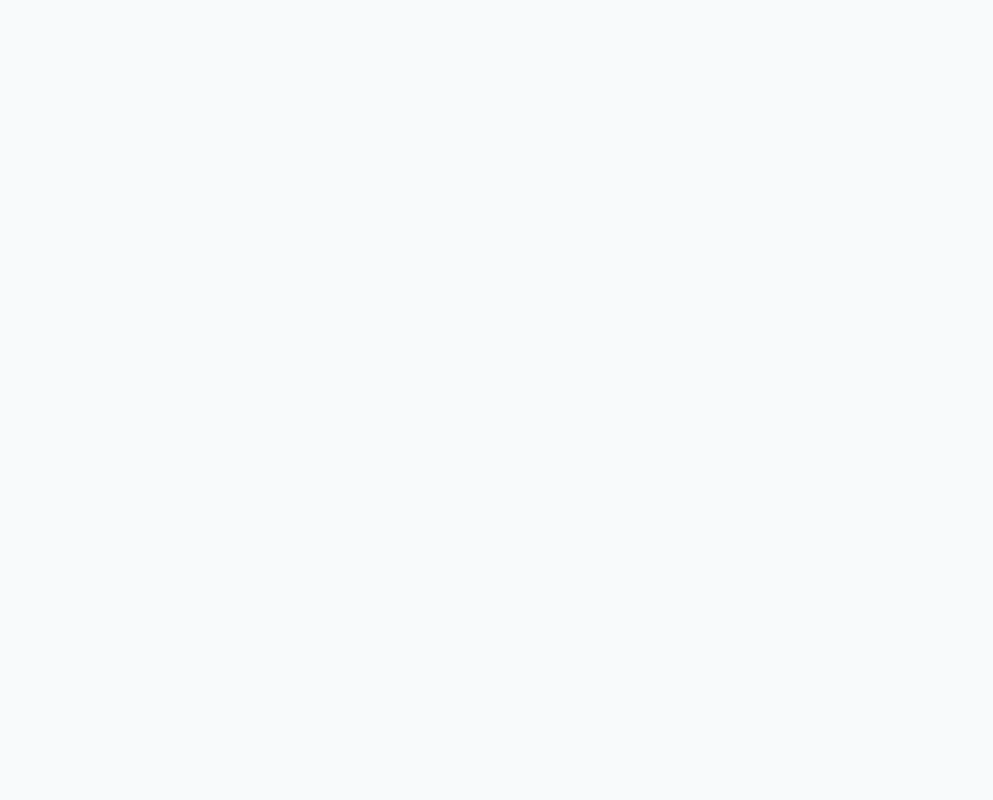
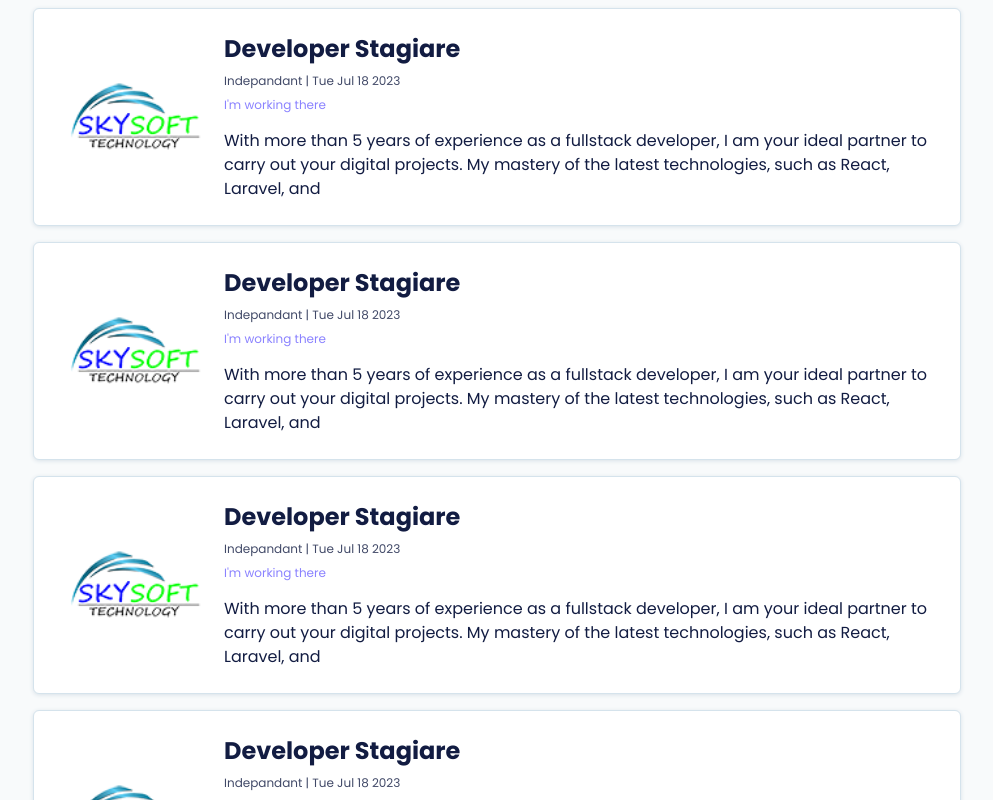
Before and after one commit to jeansamist/jeansamist-portfolio, a Next.js app: page / in a window 1280 px wide. Shown: the part 2320-3120 px from the top of the page, without its empty margins (143-1136 px from the left). Before the commit the page ends 2692 px from the top, so only its background shows below. Built offline with nearby package versions, Linux system fonts and the light colour scheme.

Commit message:
experiance

```diff
--- a/src/components/Cards.tsx
+++ b/src/components/Cards.tsx
@@ -49,13 +49,11 @@ export const Card: FunctionComponent<CardProps> = ({
   );
 };
 
-export type ServiceCardProps = PropsWithChildren<
-  {
-    name: ReactNode;
-    image: string | StaticImageData;
-    description: ReactNode;
-  } & CardProps
->;
+export type ServiceCardProps = {
+  name: ReactNode;
+  image: string | StaticImageData;
+  description: ReactNode;
+} & CardProps;
 
 export const ServiceCard: FunctionComponent<ServiceCardProps> = ({
   name,
@@ -73,7 +71,7 @@ export const ServiceCard: FunctionComponent<ServiceCardProps> = ({
       <div className="flex flex-col gap-4">
         <Image
           src={image}
-          alt="management softwares"
+          alt={name ? name.toString() : ""}
           className="service-card-img rounded"
           priority={false}
         />
@@ -87,3 +85,44 @@ export const ServiceCard: FunctionComponent<ServiceCardProps> = ({
     </Card>
   );
 };
+
+export type ExperienceCardProps = {
+  image: string | StaticImageData;
+  ets_name: string;
+  start: Date;
+  end: false | Date;
+  description: ReactNode;
+} & CardProps;
+
+export const ExperienceCard: FunctionComponent<ExperienceCardProps> = ({
+  image,
+  title,
+  ets_name,
+  start,
+  end,
+  description,
+}) => (
+  <Card className="w-full sm:w-[350px] md:w-[45%] xl:w-full">
+    <div className="flex gap-4 flex-col xl:flex-row items-center">
+      <Image
+        src={image}
+        alt={title ? title.toString() : ""}
+        className="w-[150px] h-[150px] object-contain"
+        priority={false}
+      />
+      <div className="flex flex-col gap-4 xl:text-left">
+        <div className="flex gap-2 flex-col">
+          <div className="title font-bold text-2xl">{title}</div>
+          <div className="text-xs opacity-80">
+            {ets_name} | {start.toDateString()}{" "}
+            {end !== false && "- " + end.toDateString()}
+          </div>
+          <div className="text-xs opacity-80 text-primary">
+            {end === false && "I'm working there"}
+          </div>
+        </div>
+        <div className="description">{description}</div>
+      </div>
+    </div>
+  </Card>
+);
--- a/src/sections/Experience.tsx
+++ b/src/sections/Experience.tsx
@@ -1,5 +1,7 @@
 import { FunctionComponent } from "react";
 import { Line } from "@/components/Line";
+import { ExperienceCard } from "@/components/Cards";
+import skysoft_logo from "./../../public/images/skysoft-logo.png";
 export const Experience: FunctionComponent = () => {
   return (
     <section id="experience" className="w-full min-h-screen text-center">
@@ -19,7 +21,58 @@ export const Experience: FunctionComponent = () => {
               expectations. So discover my journey from the beginning.
             </div>
           </div>
-          <div className="flex"></div>
+          <div className="flex flex-wrap justify-center gap-4 px-4">
+            <ExperienceCard
+              description="With more than 5 years of experience as a fullstack developer, I
+              am your ideal partner to carry out your digital projects. My
+              mastery of the latest technologies, such as React, Laravel, and"
+              end={false}
+              ets_name="Indepandant"
+              image={skysoft_logo}
+              start={new Date()}
+              title={"Developer Stagiare"}
+            />
+            <ExperienceCard
+              description="With more than 5 years of experience as a fullstack developer, I
+              am your ideal partner to carry out your digital projects. My
+              mastery of the latest technologies, such as React, Laravel, and"
+              end={false}
+              ets_name="Indepandant"
+              image={skysoft_logo}
+              start={new Date()}
+              title={"Developer Stagiare"}
+            />
+            <ExperienceCard
+              description="With more than 5 years of experience as a fullstack developer, I
+              am your ideal partner to carry out your digital projects. My
+              mastery of the latest technologies, such as React, Laravel, and"
+              end={false}
+              ets_name="Indepandant"
+              image={skysoft_logo}
+              start={new Date()}
+              title={"Developer Stagiare"}
+            />
+            <ExperienceCard
+              description="With more than 5 years of experience as a fullstack developer, I
+              am your ideal partner to carry out your digital projects. My
+              mastery of the latest technologies, such as React, Laravel, and"
+              end={false}
+              ets_name="Indepandant"
+              image={skysoft_logo}
+              start={new Date()}
+              title={"Developer Stagiare"}
+            />
+            <ExperienceCard
+              description="With more than 5 years of experience as a fullstack developer, I
+              am your ideal partner to carry out your digital projects. My
+              mastery of the latest technologies, such as React, Laravel, and"
+              end={false}
+              ets_name="Indepandant"
+              image={skysoft_logo}
+              start={new Date()}
+              title={"Developer Stagiare"}
+            />
+          </div>
         </div>
       </div>
     </section>
--- a/tailwind.config.js
+++ b/tailwind.config.js
@@ -19,6 +19,7 @@ module.exports = {
       },
       colors: {
         main: "var(--color)",
+        primary: "var(--primary)",
       },
       backgroundImage: {
         main_linear_t: "linear-gradient(var(--background), transparent)",
```
Also changed, not shown: public/images/skysoft-logo.png (added).
